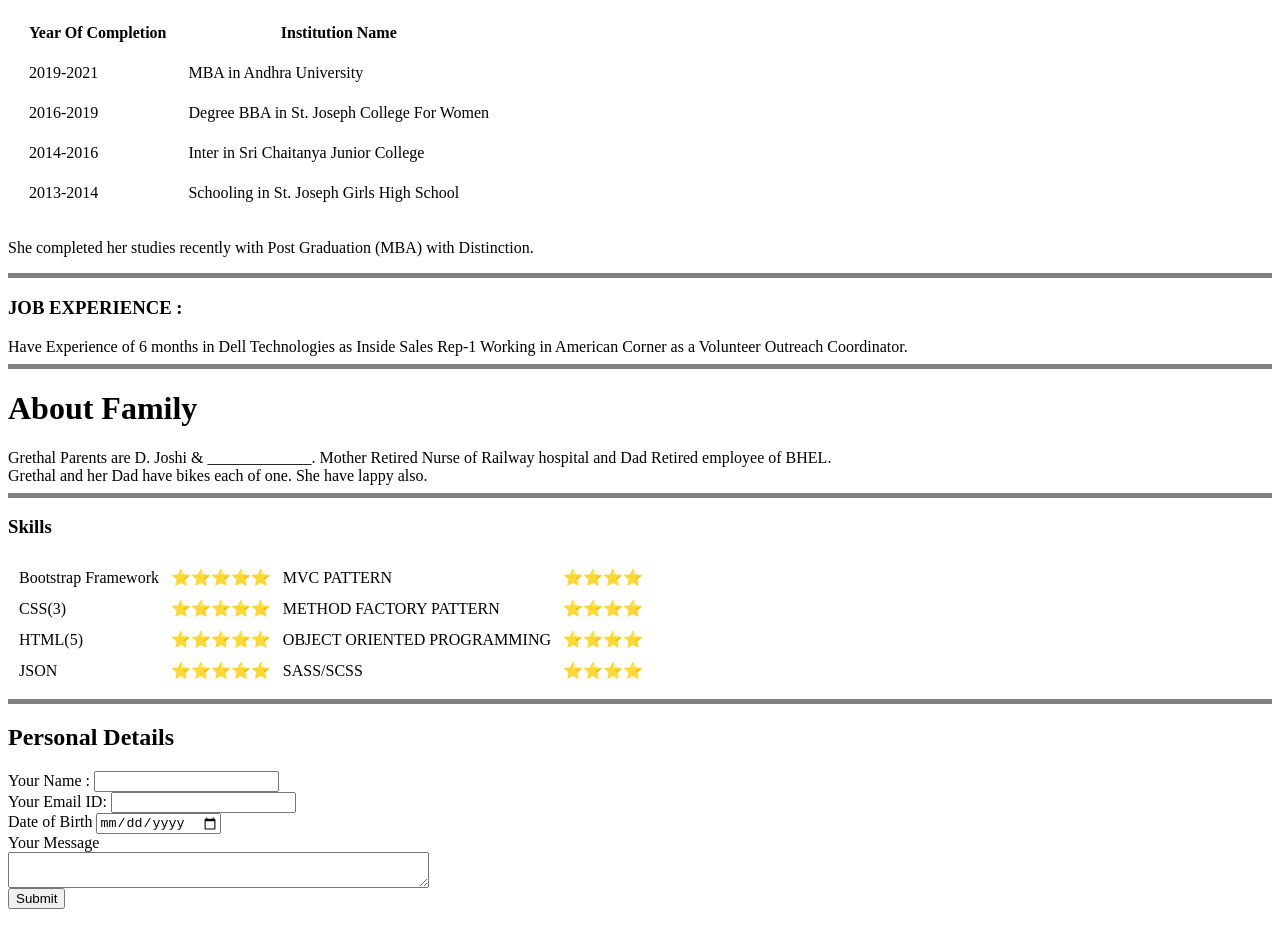
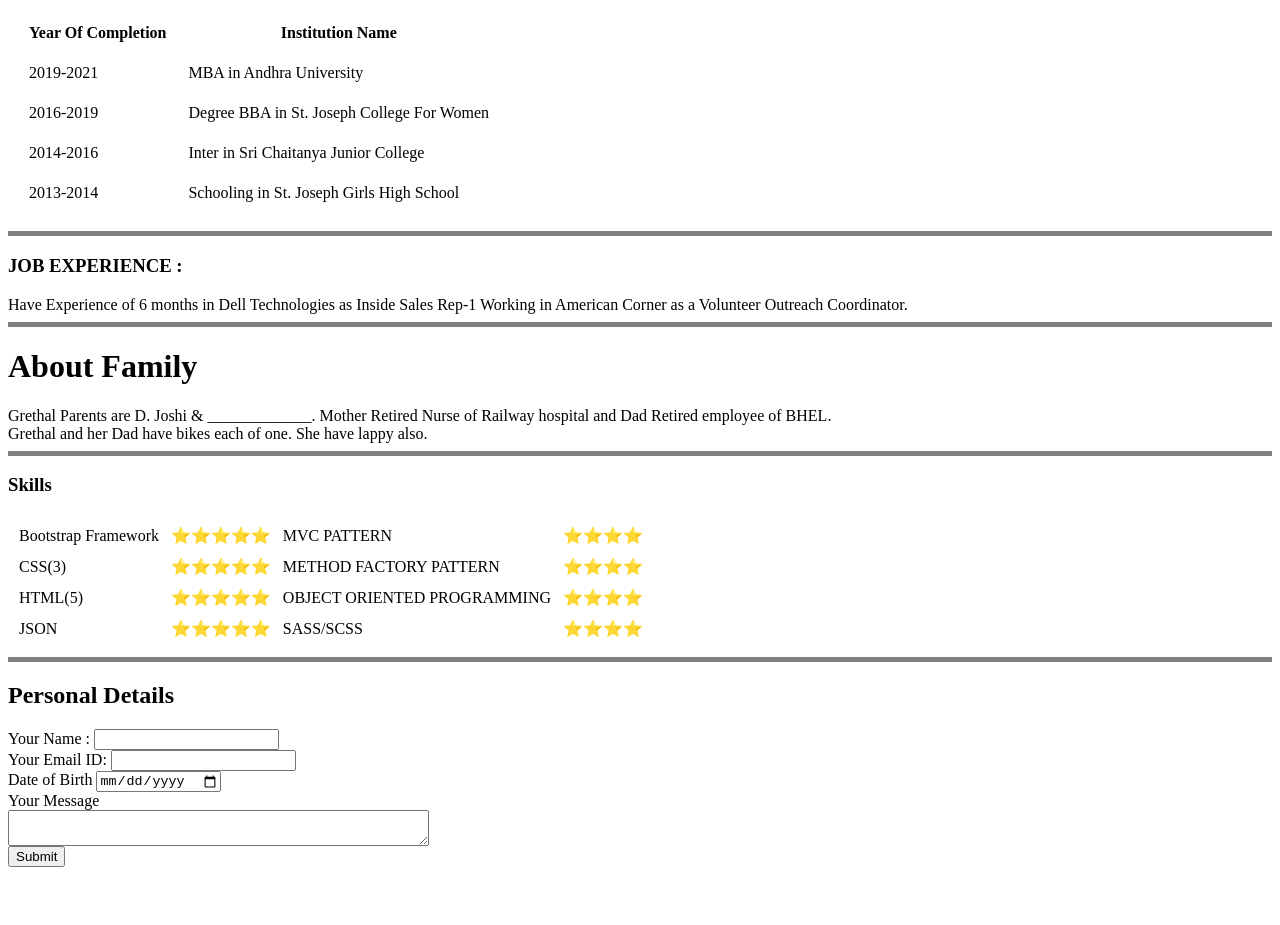
Before and after one commit to DanielRichardchilla/Grethal-Hadassa, a plain HTML site: page index.html in a window 1280 px wide. Shown: the part 701-1626 px from the top of the page. After the commit the page ends 1584 px from the top, so only its background shows below. Drawn offline with Linux system fonts and the light colour scheme.

Commit message:
Update index.html

```diff
--- a/index.html
+++ b/index.html
@@ -68,8 +68,7 @@
   </tr>
   </tbody>
   </table>
-  <p>She completed her studies recently with Post Graduation (MBA) with Distinction.</p>
-  <hr size="5" noshade>
+    <hr size="5" noshade>
   <h3>JOB EXPERIENCE :</h3>
   Have Experience of 6 months in Dell Technologies as Inside Sales Rep-1
   Working in American Corner as a Volunteer Outreach Coordinator.
```
